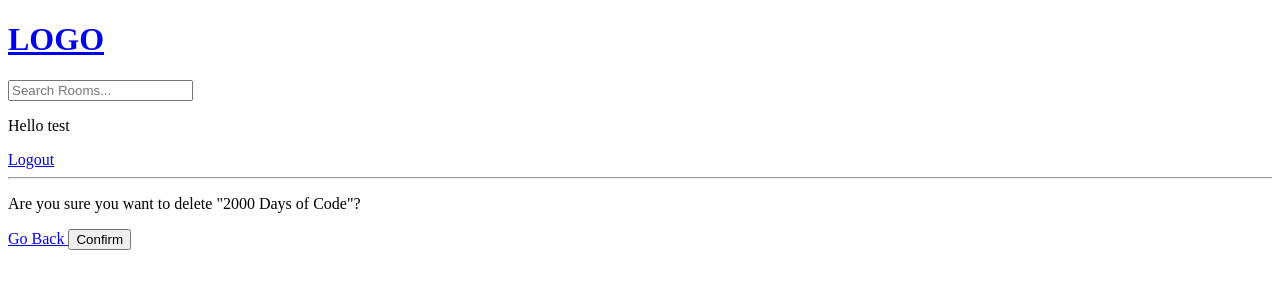
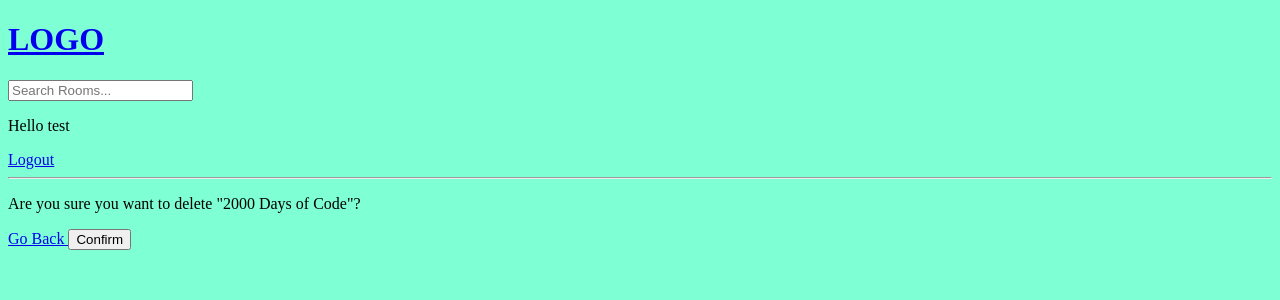
Before and after one commit to godkvng/django-study-app, a Django app: page /delete-room/2/ in a window 1280 px wide. Shown: the top 300 px of the page. Run offline with Django 4.2, Linux system fonts and the light colour scheme; a user stored in the database is signed in; data comes from the database, SQL or seed files in the repository; both versions use the stored data as it was after the commit.

Commit message:
Moved CSS styles to `static`  directory and included in `settings.py`

```diff
--- /dev/null
+++ b/src/static/styles/main.css
@@ -0,0 +1,3 @@
+body {
+    background-color: aquamarine;
+}
--- a/src/templates/base.html
+++ b/src/templates/base.html
@@ -1,4 +1,5 @@
 <!doctype html>
+{% load static %}
 <html lang="en">
 <head>
     <meta charset="UTF-8">
@@ -6,6 +7,7 @@
           content="width=device-width, user-scalable=no, initial-scale=1.0, maximum-scale=1.0, minimum-scale=1.0">
     <meta http-equiv="X-UA-Compatible" content="ie=edge">
     <title>Study App</title>
+    <link rel="stylesheet" href="{% static 'styles/main.css' %}" type="text/css" media="screen">
 </head>
 <body>
 {% include 'navbar.html' %}
```
Also changed, not shown: src/studyapp/settings.py (+6 -1 lines), src/base/templates/base/activity_component.html (line endings or trailing spaces), src/db.sqlite3.
